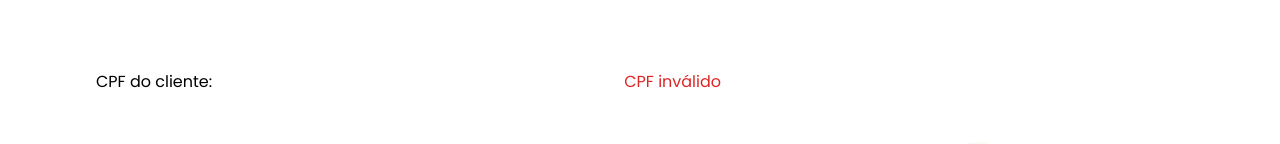
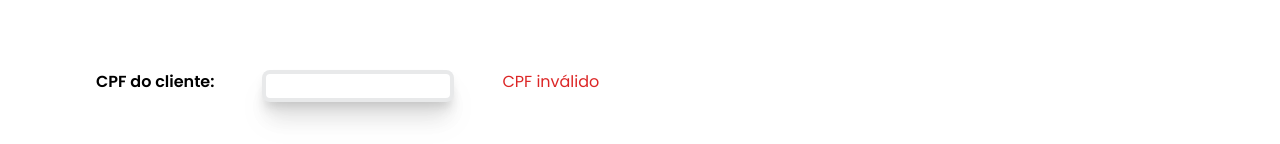
Before and after one commit to caiosoares1/React-Gasify, a Next.js app: page /abastecimento/usocc in a window 1280 px wide. Shown: the part 392-536 px from the top of the page. Built offline with nearby package versions, Linux system fonts and the light colour scheme; no server answers; the database is empty.

Commit message:
correção do input de cpf

```diff
--- a/src/components/forms/usoCC.jsx
+++ b/src/components/forms/usoCC.jsx
@@ -61,12 +61,6 @@ export default function UsoCC() {
         setCCTotal(prevCCTotal => parseFloat(prevCCTotal) + numericCardValue);
     };
 
-    function validateCpf(cpf) {
-        const cpfRegex = /^(\d{11}|\d{3}\.\d{3}\.\d{3}-\d{2})$/;
-        return cpfRegex.test(cpf);
-    }
-
-
     useEffect(() => {
         loadServices();
         getCpf();
@@ -80,7 +74,7 @@ export default function UsoCC() {
                     <p className='text-2xl m-6'>resgate itens da nossa conveniência, serviços e facilidades</p>
                 </div>
                 <div id='dados' className='flex my-[3rem] gap-x-[3rem]'>
-                    <label htmlFor="cpf">CPF do cliente:</label>
+                    <label htmlFor="cpf" className='font-semibold'>CPF do cliente:</label>
 
                     {/* <InputMask mask="999.999.999-99" id='cpf' value={cpf} onChange={async e => {
                         handleCpfChange(e);
@@ -96,7 +90,7 @@ export default function UsoCC() {
                         }} className='max-w-[12rem] border-gray-800 bg-white rounded-lg border-2 border-opacity-10 shadow-xl drop-shadow-xl'>
                         {(inputProps) => <input {...inputProps} type="text" />}
                     </InputMask> */}
-                    <input type="text" value={cpf}  onChange={handleCpfChange} />
+                    <input type="text" value={cpf} className='max-w-[12rem] border-gray-800 bg-white rounded-lg border-4 border-opacity-10 px-4 shadow-xl drop-shadow-xl' onChange={handleCpfChange} />
                     {cpf && cpfValido && cpfExists ? <p className='text-green-600'>CPF válido</p> : <p className='text-red-600'>CPF inválido</p>}
                 </div>
                 <div className='flex justify-between text-xl font-semibold items-center'>
```
